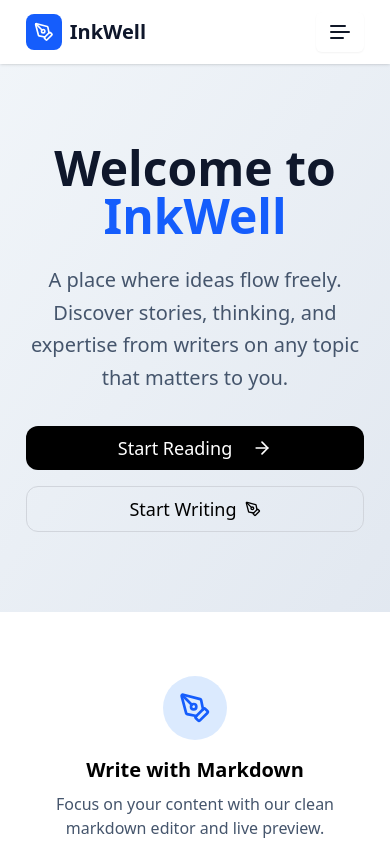
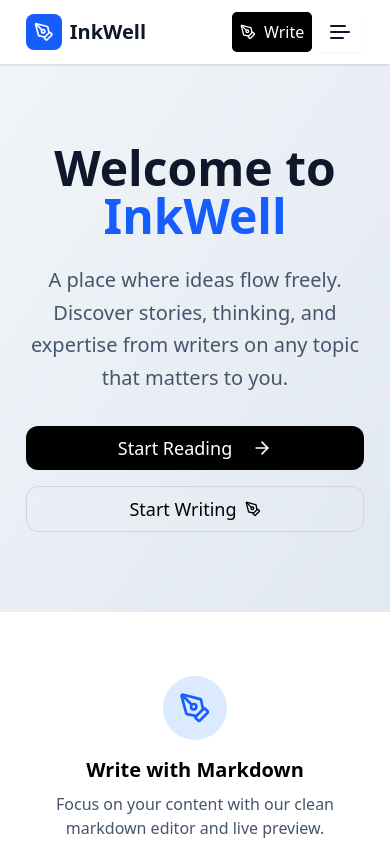
Before and after one commit to krifa-med-aziz/InkWell-Markdown-Blog-Platform, a React (Vite) app: page / in a window 390 px wide. Shown: the top 844 px of the page. Built offline with nearby package versions, Linux system fonts and the light colour scheme.

Commit message:
feat: add 'Write' link to mobile header for creating new posts

```diff
--- a/src/components/Header.tsx
+++ b/src/components/Header.tsx
@@ -76,7 +76,14 @@ export function Header() {
               Write
             </Link>
           </div>
-          <div className="md:hidden">
+          <div className="md:hidden flex gap-1">
+            <Link
+              to="new-post"
+              className="cursor-pointer flex items-center justify-center gap-2 bg-black text-white rounded-[5px] p-2"
+            >
+              <PenTool className=" h-4 w-4" />
+              Write
+            </Link>
             <DropDownMenu />
           </div>
         </div>
```
